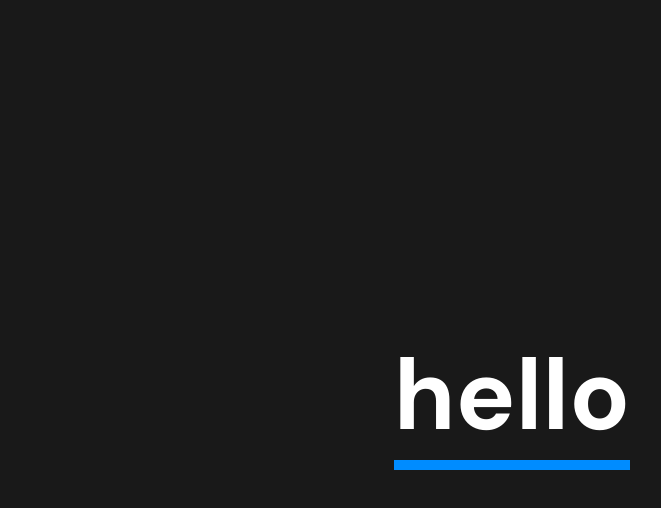
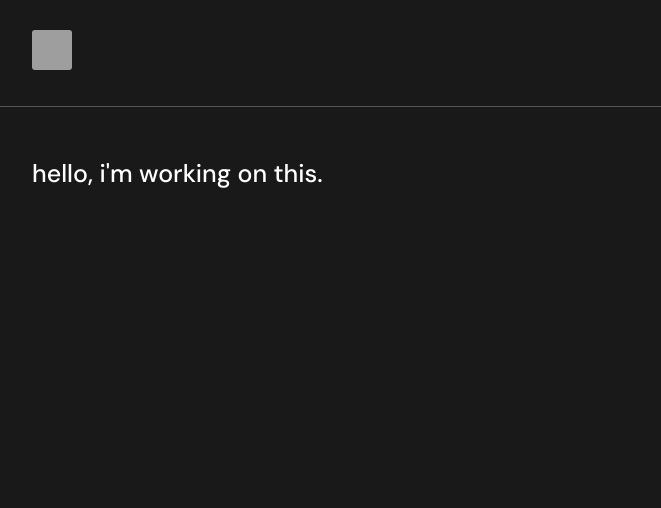
Before and after one commit to smonolo/web, a React (Create React App) app: page / in a window 1280 px wide. Shown: the top 508 px of the page, without its empty margins (128-789 px from the left). Built offline with nearby package versions, Linux system fonts and the light colour scheme; grey boxes are pictures that could not be loaded.

Commit message:
add header & home

```diff
--- a/package.json
+++ b/package.json
@@ -8,9 +8,11 @@
     "@testing-library/user-event": "^12.1.10",
     "@types/react": "^17.0.3",
     "@types/react-dom": "^17.0.3",
+    "@types/react-router-dom": "^5.1.7",
     "@types/styled-components": "^5.1.9",
     "react": "^17.0.2",
     "react-dom": "^17.0.2",
+    "react-router-dom": "^5.2.0",
     "react-scripts": "4.0.3",
     "styled-components": "^5.2.3",
     "typescript": "^4.2.4",
--- a/src/App.tsx
+++ b/src/App.tsx
@@ -1,5 +1,8 @@
-import React, { Fragment } from 'react';
-import styled, { createGlobalStyle } from 'styled-components';
+import React from 'react';
+import { createGlobalStyle } from 'styled-components';
+import { BrowserRouter, Switch, Route } from 'react-router-dom';
+import Home from './pages/Home';
+import Header from './components/Header';
 
 const GlobalStyle = createGlobalStyle`
   * {
@@ -15,28 +18,38 @@ const GlobalStyle = createGlobalStyle`
   }
 `;
 
-const Container = styled.div`
-  display: grid;
-  place-items: center;
-  height: 100vh;
-`;
+type RouteProps = {
+  path: string;
+  component: () => JSX.Element;
+  showHeader: boolean;
+  text?: string;
+};
 
-const Title = styled.div`
-  color: #ffffff;
-  font-weight: 700;
-  font-size: 100px;
-  border-bottom: 10px solid #008cff;
-`;
+export const routes: RouteProps[] = [{
+  path: '/',
+  component: Home,
+  showHeader: false
+}, {
+  path: '',
+  component: Home,
+  showHeader: false
+}];
 
 const App = () => (
-  <Fragment>
+  <BrowserRouter>
     <GlobalStyle />
-    <Container>
-      <Title>
-        hello
-      </Title>
-    </Container>
-  </Fragment>
+    <Header />
+    <Switch>
+      {routes.map(({ path, component }, index) => (
+        <Route
+          key={index}
+          exact
+          path={path}
+          component={component}
+        />
+      ))}
+    </Switch>
+  </BrowserRouter>
 );
 
 export default App;
--- /dev/null
+++ b/src/components/Header.tsx
@@ -0,0 +1,59 @@
+import React from 'react';
+import { Link } from 'react-router-dom';
+import styled from 'styled-components';
+import { routes } from '../App';
+
+const Container = styled.div`
+  width: 100%;
+  border-bottom: 1px solid #555555;
+  margin-bottom: 50px;
+`;
+
+const Wrapper = styled.div`
+  width: 75%;
+  margin: 0 auto;
+  display: flex;
+  flex-direction: row;
+  align-items: center;
+  padding: 30px 0;
+`;
+
+const Item = styled.div`
+  color: #ffffff;
+  font-weight: 500;
+  font-size: 20px;
+`;
+
+const Anchor = styled(Link)`
+  color: inherit;
+  text-decoration: none;
+`;
+
+const Image = styled.img`
+  width: 40px;
+  height: 40px;
+  border-radius: 3px;
+`;
+
+const Header = () => (
+  <Container>
+    <Wrapper>
+      <Item>
+        <Anchor to='/'>
+          <Image
+            src='https://cdn.stemon.me/VfxwQAzSdd.png'
+            alt='home'
+            draggable={false}
+          />
+        </Anchor>
+      </Item>
+      {routes.filter(route => route.showHeader).map(({ path, text }, index) => (
+        <Item key={index}>
+          <Anchor to={path}>{text}</Anchor>
+        </Item>
+      ))}
+    </Wrapper>
+  </Container>
+);
+
+export default Header;
--- /dev/null
+++ b/src/pages/Home.tsx
@@ -0,0 +1,21 @@
+import React from 'react';
+import styled from 'styled-components';
+
+const Container = styled.div`
+  width: 75%;
+  margin: 0 auto;
+`;
+
+const Title = styled.div`
+  font-size: 25px;
+  color: #ffffff;
+  font-weight: 500;
+`;
+
+const Home = () => (
+  <Container>
+    <Title>hello, i'm working on this.</Title>
+  </Container>
+);
+
+export default Home;
```
